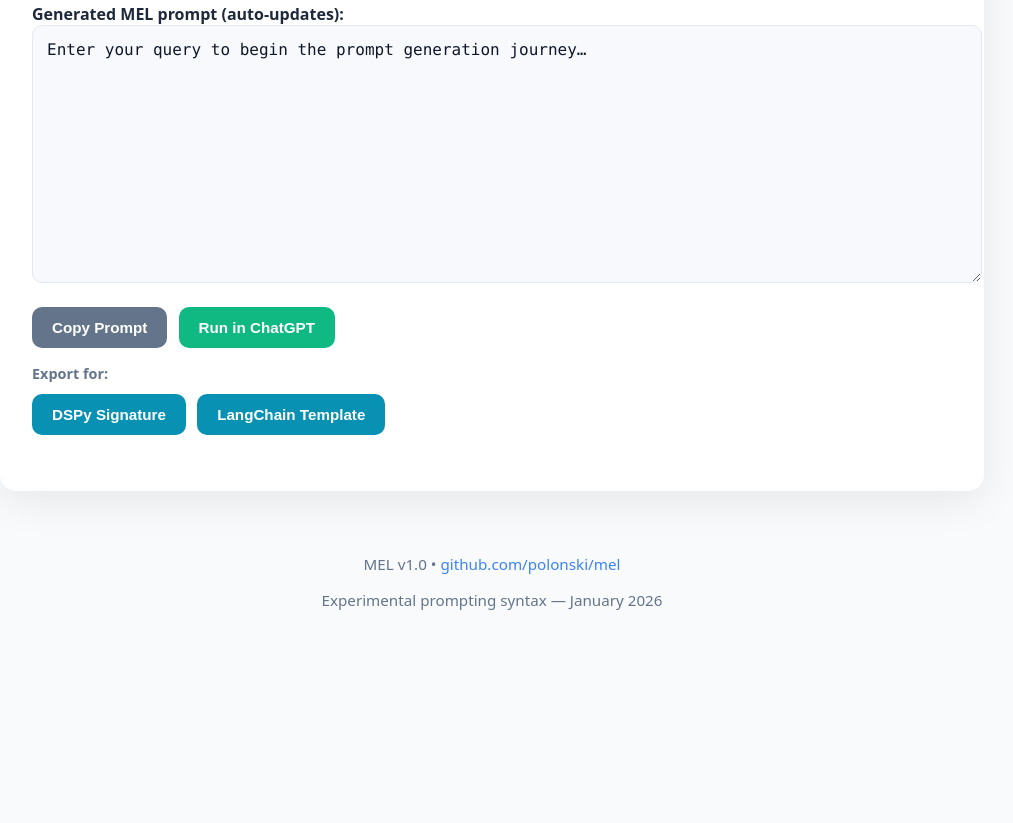
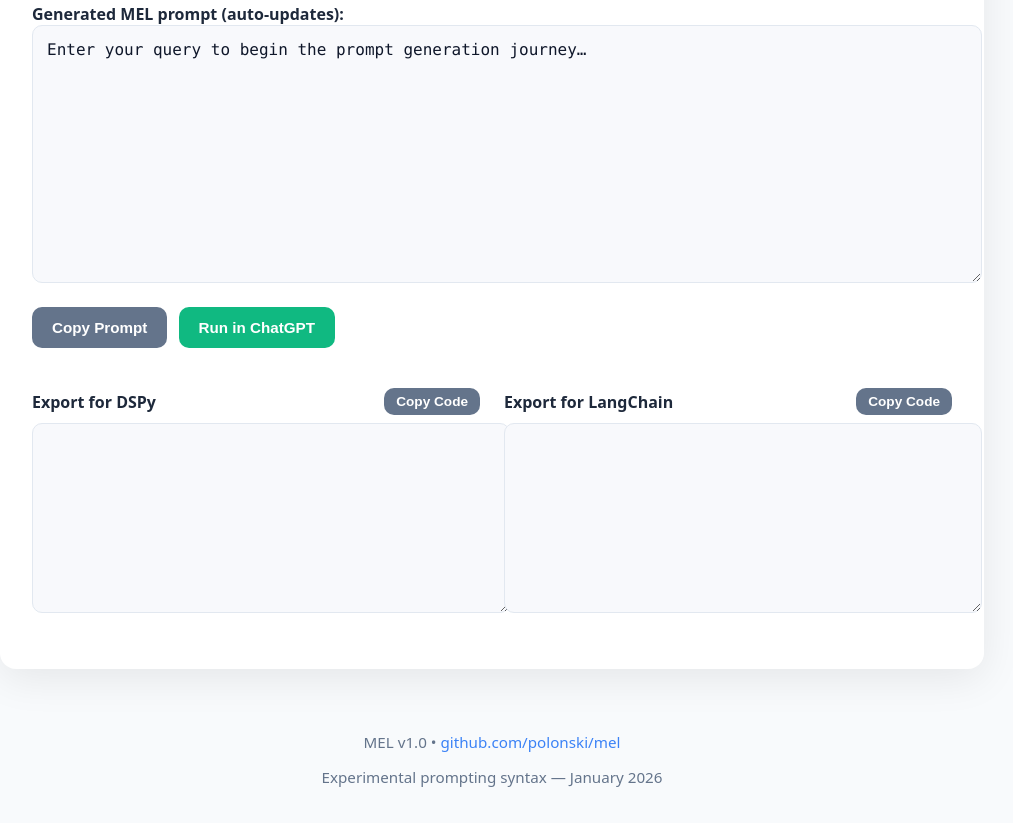
Before and after one commit to polonski/mel, a plain HTML site: page docs/index.html in a window 1280 px wide. Shown: the part 2309-3132 px from the top of the page, without its empty margins (148-1161 px from the left). Before the commit the page ends 2954 px from the top, so only its background shows below. Drawn offline with Linux system fonts and the light colour scheme.

Commit message:
feat(index):add preview for DSPy and LangChain

```diff
--- a/docs/index.html
+++ b/docs/index.html
@@ -216,6 +216,32 @@
     .export-btn:hover {
       background: #0e7490;
     }
+    .export-grid {
+      display: grid;
+      grid-template-columns: 1fr 1fr;
+      gap: 1.5rem;
+      margin-top: 2.5rem;
+    }
+    .export-group {
+      display: flex;
+      flex-direction: column;
+      gap: 0.5rem;
+    }
+    .export-header {
+      display: flex;
+      justify-content: space-between;
+      align-items: center;
+    }
+    .export-header .copy-btn {
+      padding: 6px 12px;
+      font-size: 0.85rem;
+    }
+    #dspyOutput, #langchainOutput {
+      font-family: 'Consolas', monospace;
+      font-size: 0.9rem;
+      border: 1px solid var(--border);
+      background: #f8f9fc;
+    }
     footer {
       margin-top: 3rem;
       text-align: center;
@@ -243,6 +269,9 @@
 
       .buttons {
         flex-direction: column;
+      }
+      .export-grid {
+        grid-template-columns: 1fr;
       }
     }
   </style>
@@ -447,12 +476,22 @@
         <button class="llm-btn" onclick="sendToLLM('chatgpt')">Run in ChatGPT</button>
       </div>
 
-      <div class="buttons" style="margin-top: 1rem;">
-        <label style="width: 100%; font-size: 0.9rem; color: var(--muted);">Export for:</label>
-        <button class="export-btn" onclick="exportAs('dspy')">DSPy Signature</button>
-        <button class="export-btn" onclick="exportAs('langchain')">LangChain Template</button>
+      <div class="export-grid">
+        <div class="export-group">
+          <div class="export-header">
+            <label for="dspyOutput">Export for DSPy</label>
+            <button class="copy-btn" onclick="copyExportCode('dspy')">Copy Code</button>
           </div>
-
+          <textarea id="dspyOutput" readonly rows="10"></textarea>
+        </div>
+        <div class="export-group">
+          <div class="export-header">
+            <label for="langchainOutput">Export for LangChain</label>
+            <button class="copy-btn" onclick="copyExportCode('langchain')">Copy Code</button>
+          </div>
+          <textarea id="langchainOutput" readonly rows="10"></textarea>
+        </div>
+      </div>
       <div class="buttons" style="margin-top: 1.5rem;">
 
         <!--
@@ -508,6 +547,7 @@
 
       if (!query) {
         outputEl.value = "Enter your query to begin the prompt generation journey…";
+        updateExportPreviews();
         return;
       }
 
@@ -551,6 +591,7 @@
       if (c.polish) melParts.push(c.polish);
 
       outputEl.value = melParts.join('\n\n');
+      updateExportPreviews();
     }
 
     function copyToClipboard() {
@@ -593,15 +634,25 @@
       window.open(url, '_blank');
     }
 
-    function exportAs(format) {
+    function copyExportCode(format) {
+      const elId = format === 'dspy' ? 'dspyOutput' : 'langchainOutput';
+      const el = document.getElementById(elId);
+      if (!el.value) return;
+      navigator.clipboard.writeText(el.value).then(() => {
+        const btn = document.querySelector(`.export-group button[onclick="copyExportCode('${format}')"]`);
+        const original = btn.textContent;
+        btn.textContent = 'Copied!';
+        setTimeout(() => btn.textContent = original, 1800);
+      });
+    }
+
+    function updateExportPreviews() {
       const c = currentMelComponents;
       if (!c.query) {
-        alert("Please enter a query first.");
+        document.getElementById('dspyOutput').value = '';
+        document.getElementById('langchainOutput').value = '';
         return;
       }
-
-      let code = '';
-      let btn = null;
 
       const system_prompt_parts = [
           `Persona: ${c.persona}`,
@@ -619,26 +670,21 @@
 
       const system_prompt = system_prompt_parts.join('\n\n');
 
-      switch (format) {
-        case 'dspy':
-          btn = document.querySelector('.export-btn[onclick="exportAs(\'dspy\')"]');
-          code = `import dspy
+      const dspyCode = `import dspy
 
 class MelSignature(dspy.Signature):
     """${c.task}"""
 
     human_query = dspy.InputField(desc="The user's request.")
     llm_answer = dspy.OutputField(desc="The generated response based on the MEL directives.")
-
 # --- Full MEL System Prompt ---
 # """
 # ${system_prompt}
 # """
 `;
-          break;
-        case 'langchain':
-          btn = document.querySelector('.export-btn[onclick="exportAs(\'langchain\')"]');
-          code = `from langchain_core.prompts import ChatPromptTemplate
+      document.getElementById('dspyOutput').value = dspyCode;
+
+      const langchainCode = `from langchain_core.prompts import ChatPromptTemplate
 
 system_prompt = """${system_prompt}"""
 
@@ -646,15 +692,7 @@ prompt_template = ChatPromptTemplate.from_messages([
     ("system", system_prompt),
     ("human", "{human_query}"),
 ])`;
-          break;
-        default: return;
-      }
-
-      navigator.clipboard.writeText(code).then(() => {
-        const original = btn.textContent;
-        btn.textContent = 'Copied!';
-        setTimeout(() => btn.textContent = original, 1800);
-      });
+      document.getElementById('langchainOutput').value = langchainCode;
     }
 
     // Live updates
```
Lines whose indentation alone changed are shown as unchanged.
